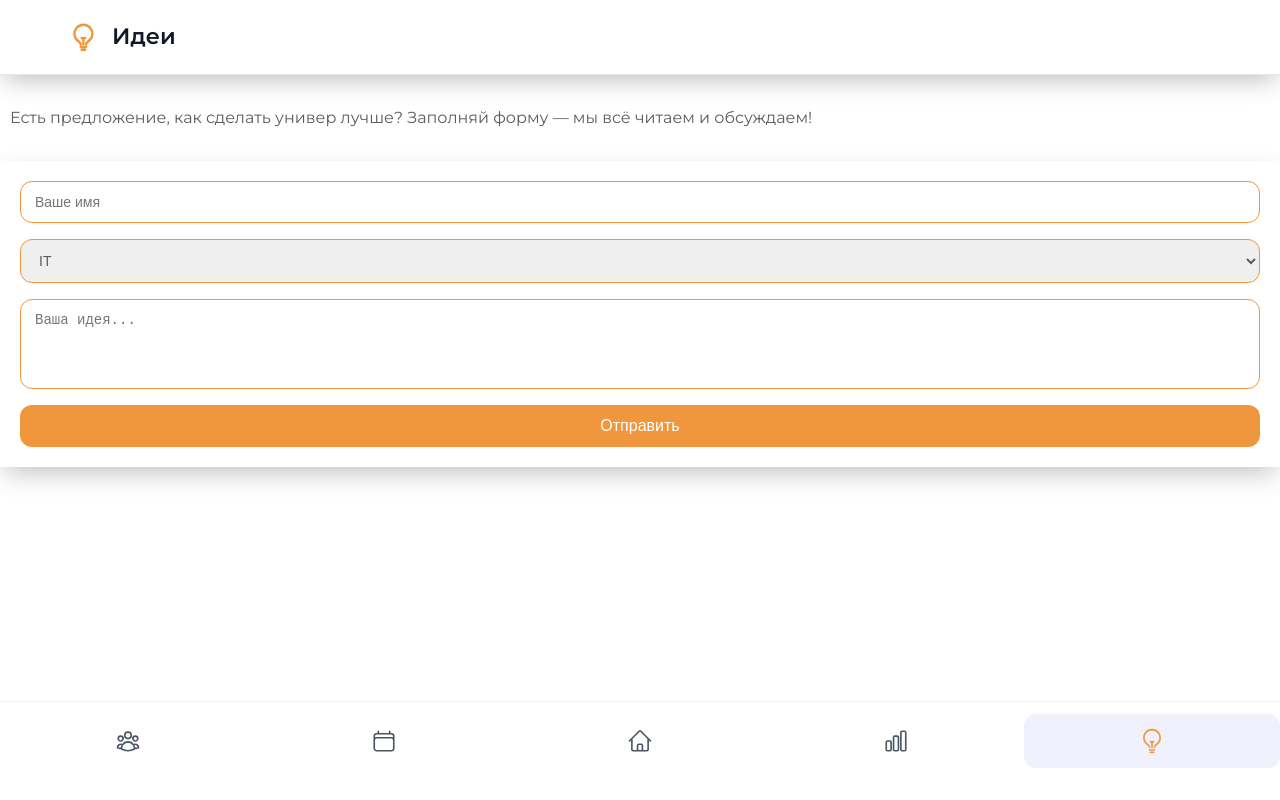
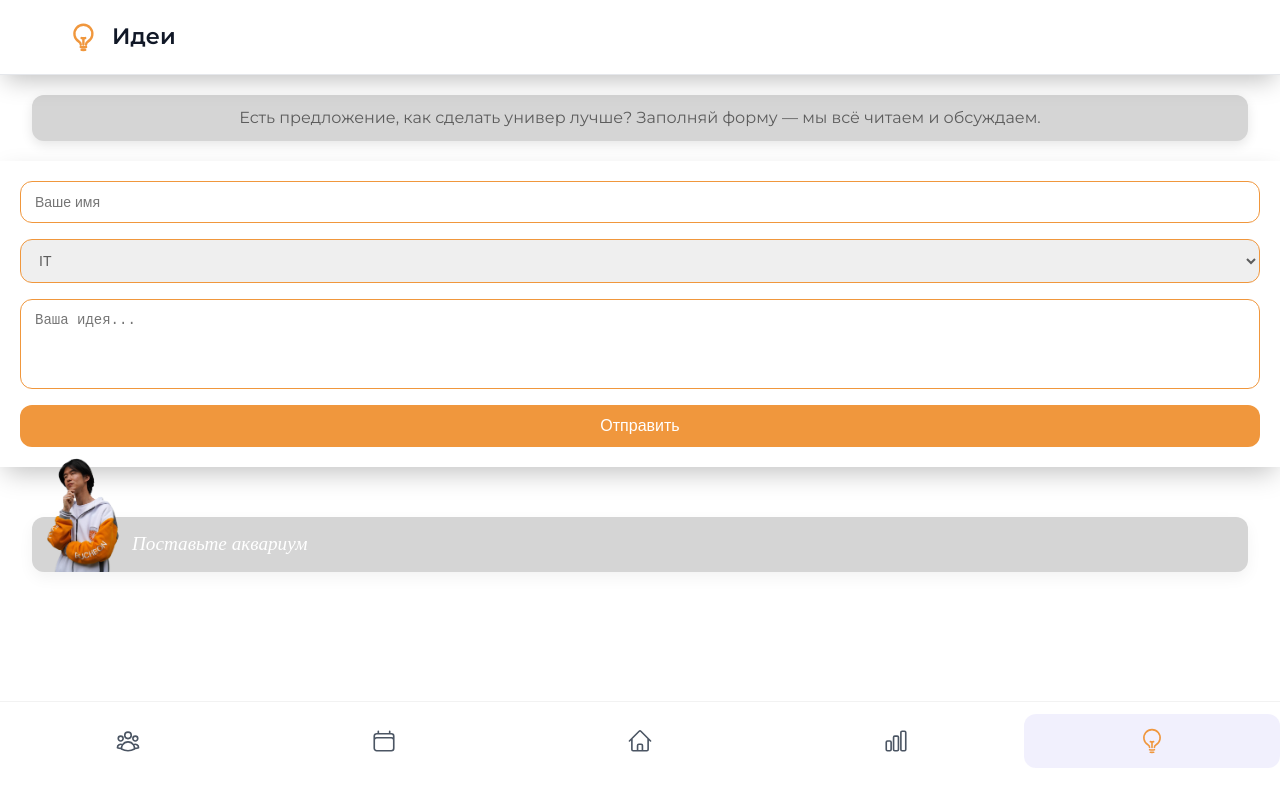
Before and after one commit to Noomvv/bucheon_su, a Next.js app: page /Ideas in a window 1280 px wide. Built offline with nearby package versions, Linux system fonts and the light colour scheme.

Commit message:
ideas page

```diff
--- a/app/Ideas/page.js
+++ b/app/Ideas/page.js
@@ -1,13 +1,14 @@
 import ApplicationForm from "../components/ApplicationForm"
 import PromoblockVova from "../components/PromoblockVova";
-import styles from "./page.module.css";
+import Information from "../components/Information";
+
 
 export default function Ideas() {
   return (
     <div>
-        <p className={styles.info}>Есть предложение, как сделать универ лучше? Заполняй форму — мы всё читаем и обсуждаем!</p>
+        <Information />
         <ApplicationForm title="Идеи" description="Здесь можно предложить идею для нашего сообщества" />
-        {/* <PromoblockVova /> */}
+        <PromoblockVova />
     </div>
   )
 }
--- a/app/Ideas/page.module.css
+++ /dev/null
@@ -1,4 +0,0 @@
-.info {
-    display: flex;
-    padding: 10px; /* Внутренние отступы */
-}
--- /dev/null
+++ b/app/components/Information.js
@@ -0,0 +1,11 @@
+'use client';
+
+import styles from './Information.module.css';
+
+export default function Information() {
+    return (
+        <div className={styles.container}>
+            <p>Есть предложение, как сделать универ лучше? Заполняй форму — мы всё читаем и обсуждаем.</p>
+        </div>
+    )
+}
--- /dev/null
+++ b/app/components/Information.module.css
@@ -0,0 +1,12 @@
+.container {
+    width: 95%;
+    display: flex;
+    justify-content: center;
+    align-items: center;
+    padding: 10px; /* Внутренние отступы */
+    background: var(--block-color); /* Цвет фона */
+    border-radius: 12px; /* Скругленные углы */
+    box-shadow: 0 4px 12px rgba(0, 0, 0, 0.1); /* Тени */
+    margin: 0 auto; /* Центрирование по горизонтали */
+    position: relative; /* Убедитесь, что контейнер позиционируется относительно страницы */
+}
--- a/app/components/PromoblockVova.js
+++ b/app/components/PromoblockVova.js
@@ -4,12 +4,12 @@ export default function PromoblockVova() {
   return (
     <div className={styles.promoWrapper}>
       <img
-        src=""
+        src="/images/promo3.png" // Указан правильный путь к изображению
         alt="Человек думает"
         className={styles.promoImageOverlap}
       />
       <div className={styles.promoBlock}>
-        <div className={styles.promoText}>Ты уже придумал что-то крутое?</div>
+        <div className={styles.promoText}>Поставьте аквариум</div>
       </div>
     </div>
   );
--- a/app/components/PromoblockVova.module.css
+++ b/app/components/PromoblockVova.module.css
@@ -1,35 +1,57 @@
 .promoWrapper {
-  position: relative;
-  width: 100%;
-  max-width: 480px;
-  margin: 20px auto;
+  position: relative; /* Родитель для абсолютного позиционирования изображения */
+  max-width: 95%;
+  margin: 30px auto; /* Центрируем wrapper и добавляем отступы */
 }
 
 .promoBlock {
-  background-color: var(--main-color);
-  color: var(--text-color);
-  border-radius: 16px;
-  box-shadow: 0 8px 24px black;
-  overflow: hidden;
+  background-color: var(--block-color); /* Основной цвет блока */
+  color: white;
+  border-radius: 12px; /* Закругленные углы */
+  box-shadow: 0 6px 15px rgba(0, 0, 0, 0.05); /* Тень */
+  overflow: hidden; /* Обрезаем содержимое по границе блока */
+  width: 100%; /* Блок занимает всю ширину wrapper */
   display: flex;
-  align-items: center;
-  padding: 20px;
-  padding-left: 120px; /* space for image */
+  align-items: center; /* Выравниваем текст по вертикали */
+  padding: 15px 10px 15px 100px; /* Отступы внутри блока */
 }
 
 .promoText {
-  font-size: 1.125rem;
-  font-weight: 600;
-  line-height: 1.4;
+  flex-grow: 1; /* Текст занимает доступное пространство */
+  font-size: 1.2rem;
+  font-family: 'Lora', serif; /* Используем шрифт Lora */
+  font-style: italic;
+  line-height: 1.3;
+  word-break: break-word;
+  text-align: left; /* Выравнивание текста по левому краю */
 }
 
 .promoImageOverlap {
-  position: absolute;
-  bottom: -10px;
-  left: 0;
-  width: 100px;
-  height: auto;
-  z-index: 1;
-  border-radius: 50%;
-  box-shadow: 0 4px 12px var(--shadow-color);
+  position: absolute; /* Позиционируем абсолютно относительно .promo-wrapper */
+    bottom: 0; /* Привязываем нижний край изображения к нижнему краю .promo-wrapper */
+    left: 10px; /* Отступ от левого края .promo-wrapper */
+    max-width: 80px; /* Ширина изображения */
+    height: auto; /* Автоматическая высота для сохранения пропорций */
+    z-index: 1; /* Убедимся, что изображение поверх .promo-block */
 }
+
+/* Адаптация для маленьких экранов */
+@media (max-width: 300px) {
+  .promoWrapper {
+    margin: 20px 10px; /* Уменьшаем горизонтальные отступы */
+    max-width: none; /* Убираем ограничение ширины */
+  }
+
+  .promoBlock {
+    padding: 10px 10px 10px 80px; /* Уменьшаем отступы для текста */
+  }
+
+  .promoImageOverlap {
+    top: -20px; /* Уменьшаем выход изображения за верхнюю часть блока */
+    max-width: 60px; /* Уменьшаем размер изображения */
+  }
+
+  .promoText {
+    font-size: 1rem; /* Уменьшаем размер текста */
+  }
+}
--- a/app/globals.css
+++ b/app/globals.css
@@ -4,6 +4,7 @@
     --text-color: rgb(92, 92, 92); /* Цвет текста */
     --border-color: #e7cc9d; /* Цвет границы */
     --accent-color: #ff8000; /* Акцентный цвет */
+    --block-color: rgb(213, 213, 213);
 }
 
 html {
@@ -22,6 +23,6 @@ body {
     background-color: var(--bg-color);
     color: var(--text-color);
     line-height: 1.6;
-    padding-bottom: 70px; /* Отступ для навигационной панели */
+    padding-bottom: 100px; /* Отступ для навигационной панели */
     margin: 0; /* Убираем любые внешние отступы */
 }
```
